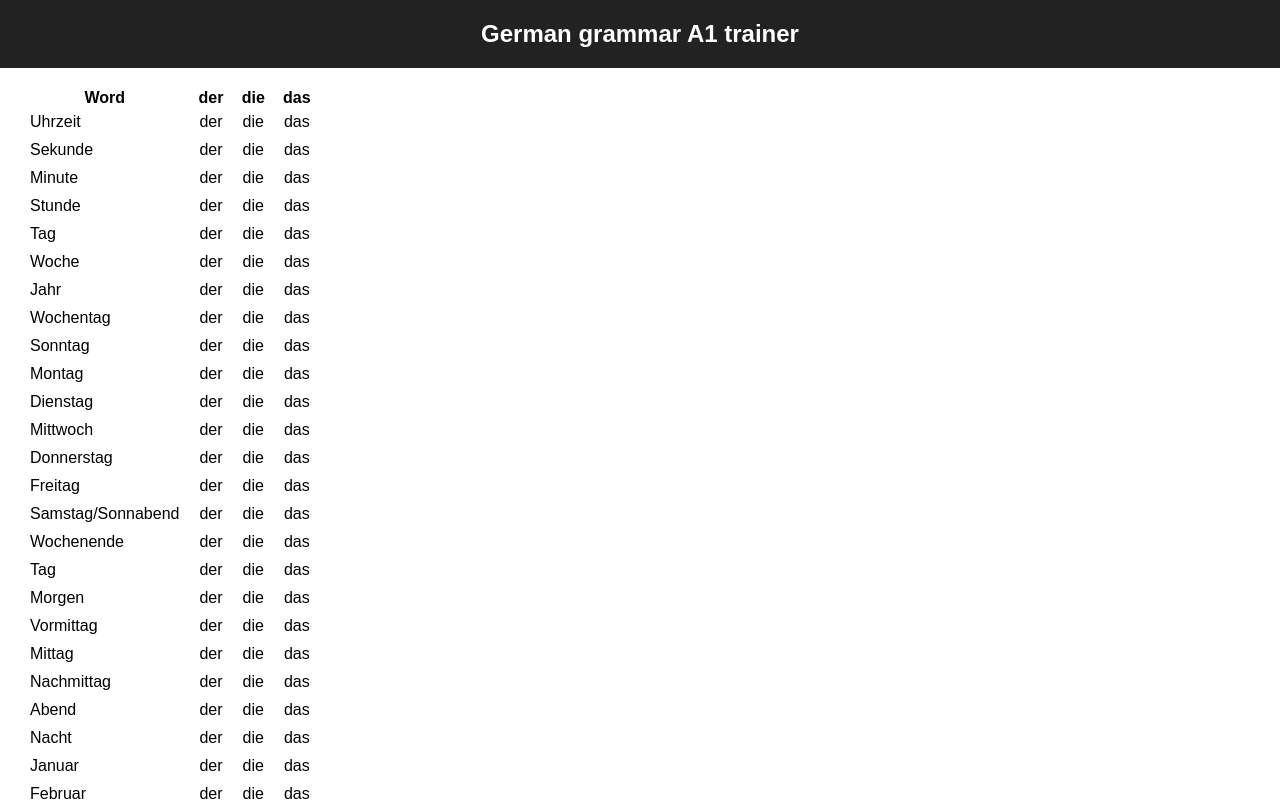
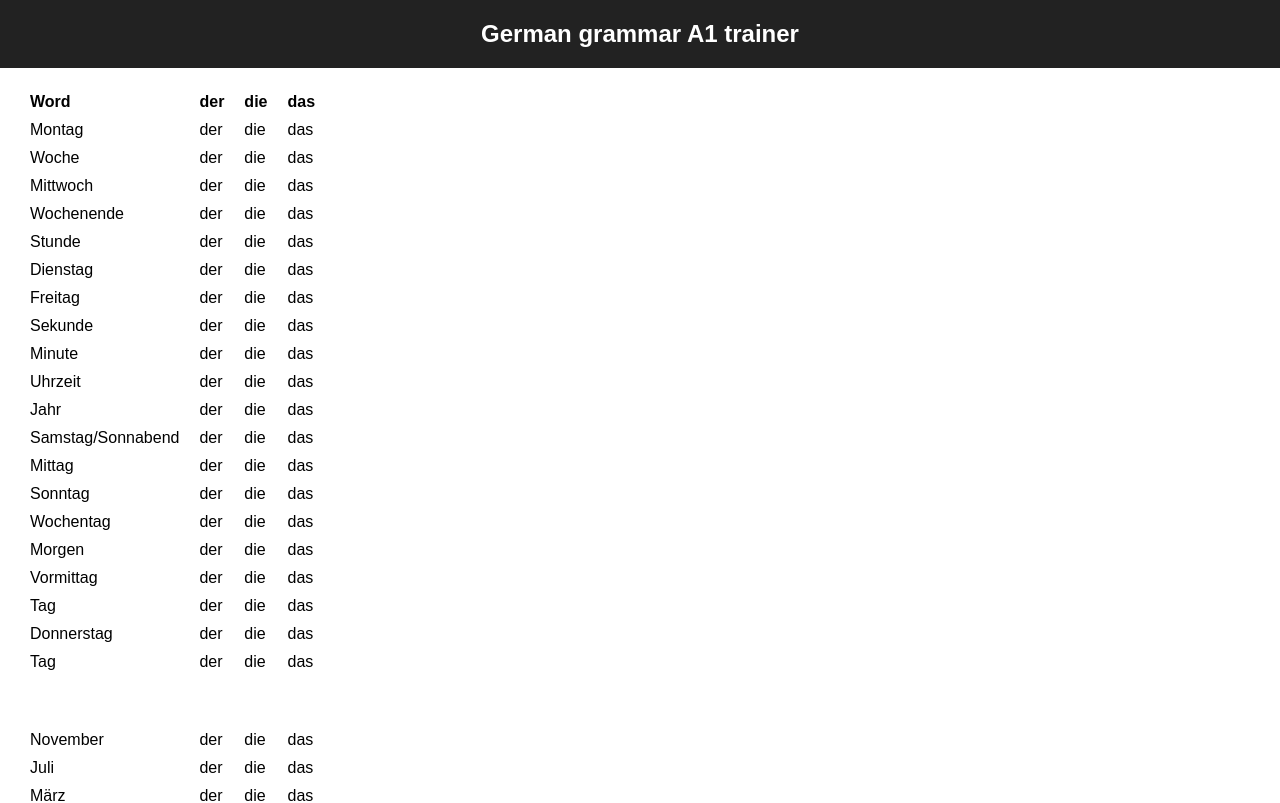
Before and after one commit to peter-leonov/german-endings, a React (Create React App) app: page / in a window 1280 px wide. Shown: the top 803 px of the page. Built offline with nearby package versions, Linux system fonts and the light colour scheme.

Commit message:
split into groups

```diff
--- a/src/components/App.js
+++ b/src/components/App.js
@@ -3,11 +3,11 @@ import { ARTICLE_CHOSEN } from '../actions'
 import { Words } from './Words';
 import './App.css';
 
-const App = ({model, dispatch}) => (
+const App = ({groups, dispatch}) => (
   <div className="App">
     <h2 className="App-header">German grammar A1 trainer</h2>
     <div className="Content">
-    <Words words={model} onChosen={dispatch(ARTICLE_CHOSEN)}/>
+    <Words groups={groups} onChosen={dispatch(ARTICLE_CHOSEN)}/>
     </div>
   </div>
 )
--- a/src/components/Words.css
+++ b/src/components/Words.css
@@ -1,8 +1,17 @@
 .Words {
   border-collapse: collapse;
 }
+.Words tbody::after {
+  content: '';
+  display: block;
+  height: 50px;
+}
+.Words th {
+  text-align: left;
+}
 .Words tr {
 }
+.Words th,
 .Words td {
   padding: 5px 10px;
 }
--- a/src/components/Words.js
+++ b/src/components/Words.js
@@ -28,17 +28,22 @@ const renderWord = onChosen => word => {
 }
 
 // 1. окончания
-// 2. штук по двадцать
 // 3. галочка для выделения окончаний
 
-export const Words = ({onChosen, words}) => (
-  <table className="Words"><tbody>
+export const Words = ({onChosen, groups}) => (
+  <table className="Words">
+  <thead>
   <tr>
     <th>Word</th>
     <th>der</th>
     <th>die</th>
     <th>das</th>
   </tr>
-  { words.map(renderWord(onChosen)) }
-  </tbody></table>
+  </thead>
+  {groups.map(group =>
+    <tbody key={group.id}>
+    { group.map(renderWord(onChosen)) }
+    </tbody>
+  )}
+  </table>
 )
--- a/src/index.js
+++ b/src/index.js
@@ -1,6 +1,7 @@
 import React from 'react'
 import ReactDOM from 'react-dom'
 import { createStore } from 'redux'
+import { splitEvery, sortBy, prop, map } from 'ramda'
 import App from './components/App'
 import './index.css'
 import reducer from './reducers'
@@ -8,10 +9,14 @@ import reducer from './reducers'
 const store = createStore(reducer)
 const dispatch = type => payload => () => store.dispatch({type, payload})
 const rootEl = document.getElementById('root')
-const stateToViewModel = state => state
+const stateToViewModel = words => {
+  const groups = map(sortBy(prop('random')), splitEvery(20, words))
+  groups.forEach((group, i) => group.id = i)
+  return groups
+}
 
 const render = () => ReactDOM.render(
-  <App model={stateToViewModel(store.getState())} dispatch={dispatch} />,
+  <App groups={stateToViewModel(store.getState())} dispatch={dispatch} />,
   rootEl
 )
 
--- a/src/reducers/index.js
+++ b/src/reducers/index.js
@@ -2,7 +2,11 @@ import { ARTICLE_CHOSEN } from '../actions'
 import words from './words.json'
 
 words.sort(() => Math.random() > 0.5)
-words.reduce((acc, word) => ((word.id = acc++, acc)), 0)
+words.reduce((acc, word) => {
+  word.id = acc++
+  word.random = Math.random()
+  return acc
+}, 0)
 
 const articleChosen = (state, {id, article}) => (
   state.map(word => (
```
